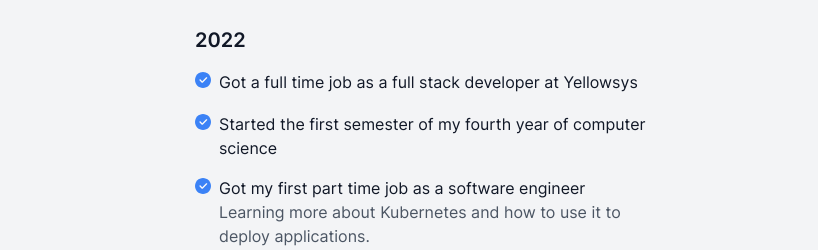
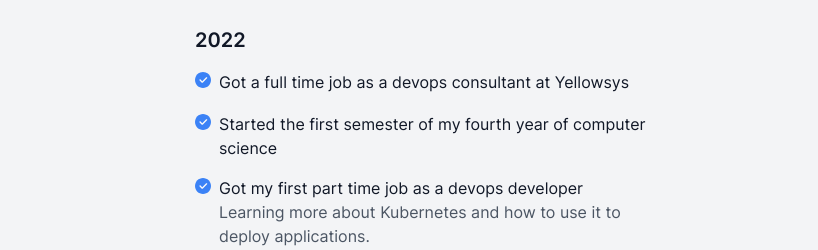
Before and after one commit to Seifbarouni/seifbarouni.live, a Next.js app: page /timeline in a window 1280 px wide. Shown: the part 182-432 px from the top of the page, without its empty margins (237-1055 px from the left). Built offline with nearby package versions, Linux system fonts and the light colour scheme; what tailwindcss-no-scrollbar would draw is missing.

Commit message:
timeline update

```diff
--- a/components/timeline/FullTimeline.tsx
+++ b/components/timeline/FullTimeline.tsx
@@ -61,9 +61,9 @@ const FullTimeline: React.FC<FullTimelineProps> = ({}) => {
     <div className="pt-8 pb-8 sm:w-5/6 2xl:px-24">
       <Year>2022</Year>
       <ul>
-        <Achievement title="Got a full time job as a full stack developer at Yellowsys"></Achievement>
+        <Achievement title="Got a full time job as a devops consultant at Yellowsys"></Achievement>
         <Achievement title="Started the first semester of my fourth year of computer science"></Achievement>
-        <Achievement title="Got my first part time job as a software engineer">
+        <Achievement title="Got my first part time job as a devops developer">
           <p>
             Learning more about Kubernetes and how to use it to deploy
             applications.
```
